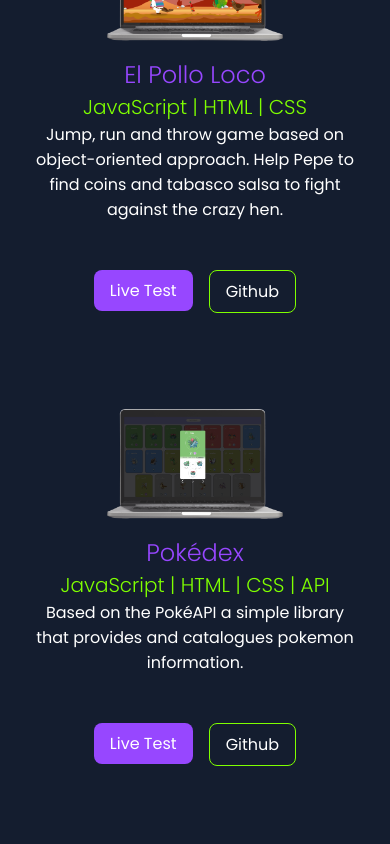
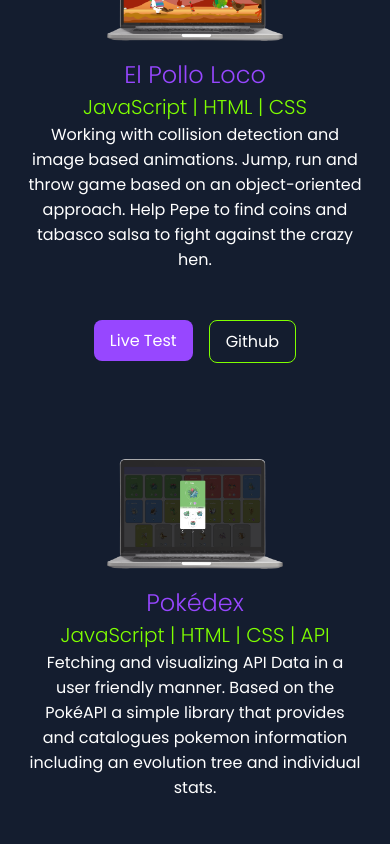
Before and after one commit to Solquarters/portfolio, an Angular app: page / in a window 390 px wide. Shown: the part 3700-4544 px from the top of the page. Built offline with nearby package versions, Linux system fonts and the light colour scheme.

Commit message:
background img responsive

```diff
--- a/src/app/main-content/d-portfolio/d-portfolio.component.ts
+++ b/src/app/main-content/d-portfolio/d-portfolio.component.ts
@@ -25,7 +25,7 @@
     {
       name: "El Pollo Loco",
       toolsUsed: "JavaScript | HTML | CSS",
-      description: "Jump, run and throw game based on object-oriented approach. Help Pepe to find coins and tabasco salsa to fight against the crazy hen.",
+      description: "Working with collision detection and image based animations. Jump, run and throw game based on an object-oriented approach. Help Pepe to find coins and tabasco salsa to fight against the crazy hen.",
       liveTestUrl: "https://pollo-loco.roman-kabucov.de",
       githubLink: "https://github.com/Solquarters/07_08_PolloLoco",
       imgSource: "../../../assets/img/portfolio screenshots/pollolocolaptoppng.png",
@@ -34,7 +34,7 @@
     {
       name: "Pokédex",
       toolsUsed: "JavaScript | HTML | CSS | API",
-      description: "Based on the PokéAPI a simple library that provides and catalogues pokemon information.",
+      description: "Fetching and visualizing API Data in a user friendly manner. Based on the PokéAPI a simple library that provides and catalogues pokemon information including an evolution tree and individual stats.",
       liveTestUrl: "https://pokedex-api.roman-kabucov.de/",
       githubLink: "https://github.com/Solquarters/06_03_Projekt_Pokedex",
       imgSource: "../../../assets/img/portfolio screenshots/pokemonlaptoppng.png",
```
